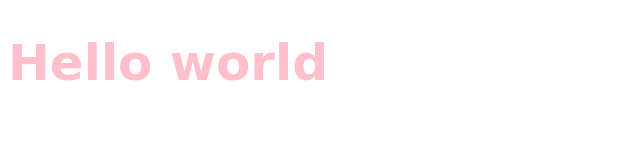
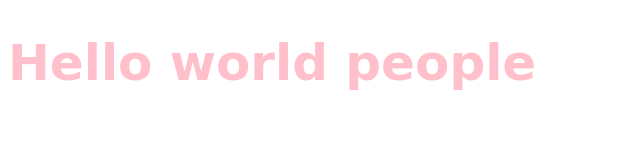
Before and after one commit to LexTheGreat99/first_one, a plain HTML site: page index.html in a window 1280 px wide. Shown: the whole page, without its empty margins (0-640 px from the left). Drawn offline with Linux system fonts and the light colour scheme.

Commit message:
Add files via upload

```diff
--- a/index.html
+++ b/index.html
@@ -8,7 +8,7 @@
 </head>
 <body>
 
-    <h1>Hello world</h1>
+    <h1>Hello world people</h1>
 
 </body>
 </html>
```
